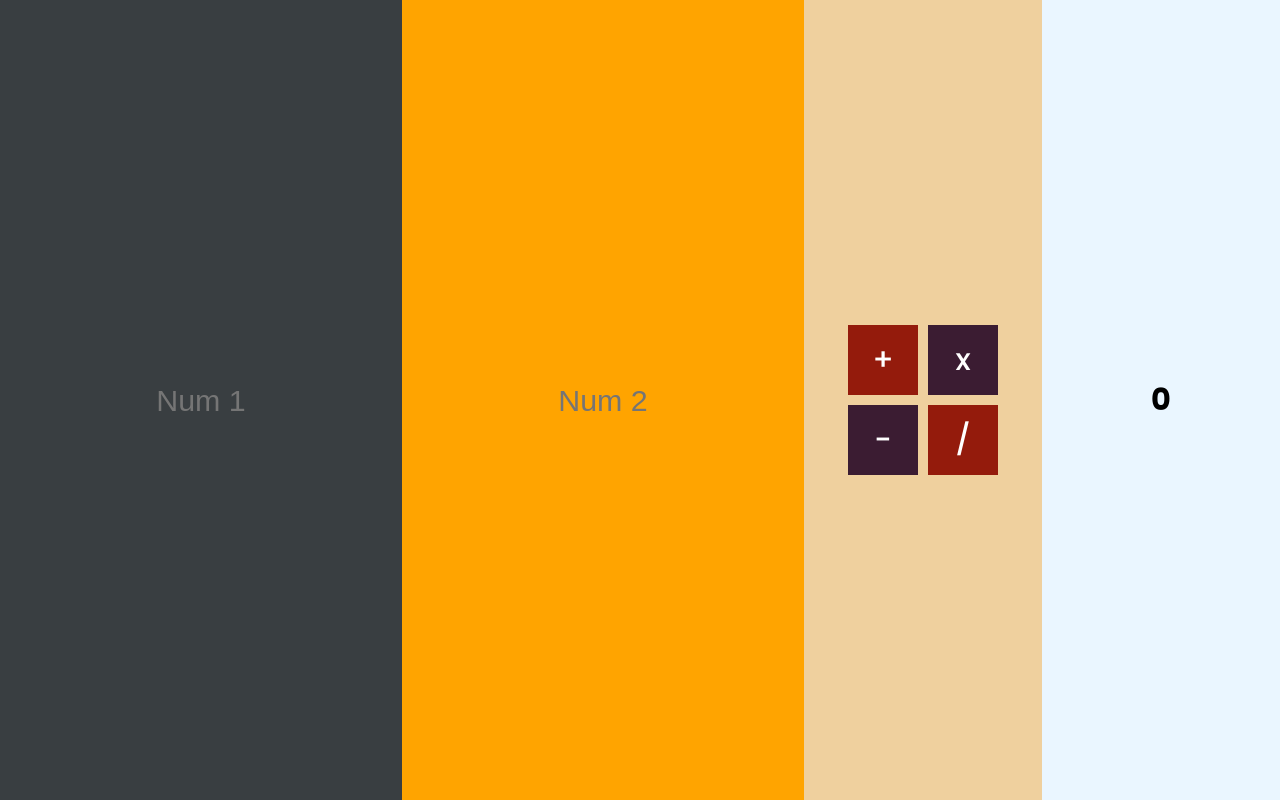
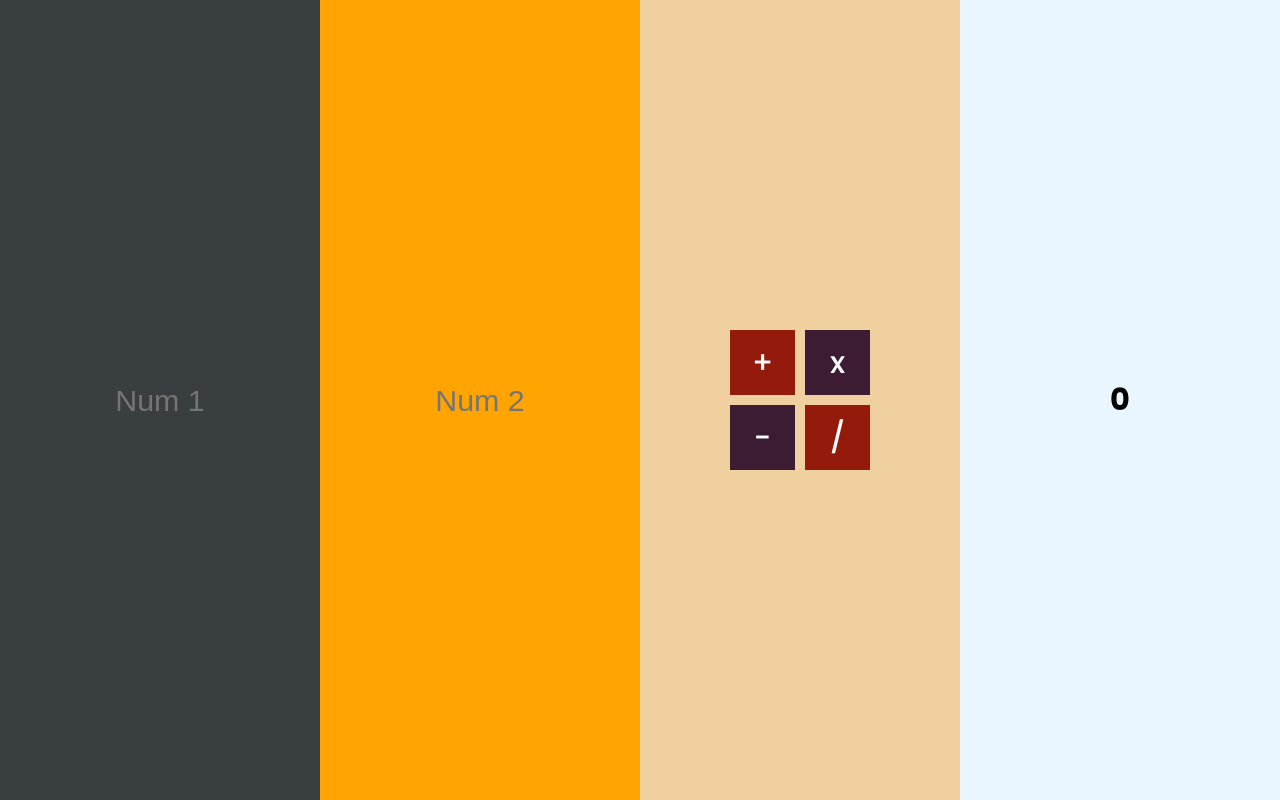
Before and after one commit to thisisaj1999/simpleCalc, a plain HTML site: page index.html in a window 1280 px wide. Drawn offline with Linux system fonts and the light colour scheme.

Commit message:
mobile size added

```diff
--- a/css/style.css
+++ b/css/style.css
@@ -7,9 +7,7 @@ body {
 }
 
 .main {
-  display: flex;
-  justify-content: center;
-  align-items: center;
+  height: 100vh;
 }
 
 .btn > a {
@@ -19,8 +17,8 @@ body {
 }
 
 .btn {
-  height: 100vh;
-  width: 192px;
+  height: 25%;
+  width: 100%;
   display: flex;
   justify-content: center;
   align-items: center;
@@ -48,8 +46,8 @@ body {
 .addSub .sub,
 .mulDiv .multiply,
 .mulDiv .divide {
-  height: 70px;
-  width: 70px;
+  height: 65px;
+  width: 65px;
   display: flex;
   justify-content: center;
   align-items: center;
@@ -114,4 +112,13 @@ body {
   .btn {
     width: 100%;
   }
+  .main {
+    display: flex;
+    justify-content: center;
+    align-items: center;
+  }
+  .btn {
+    height: 100vh;
+    width: 25%;
+  }
 }
```
